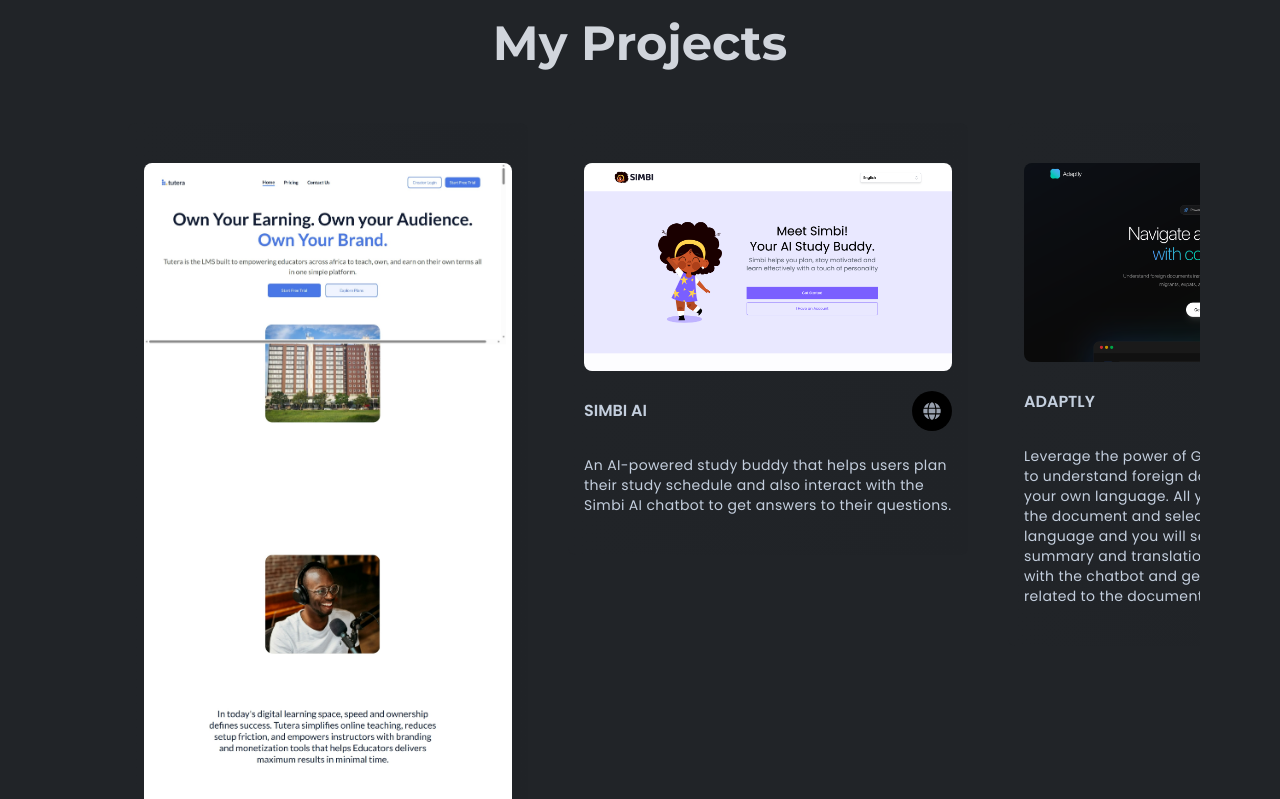
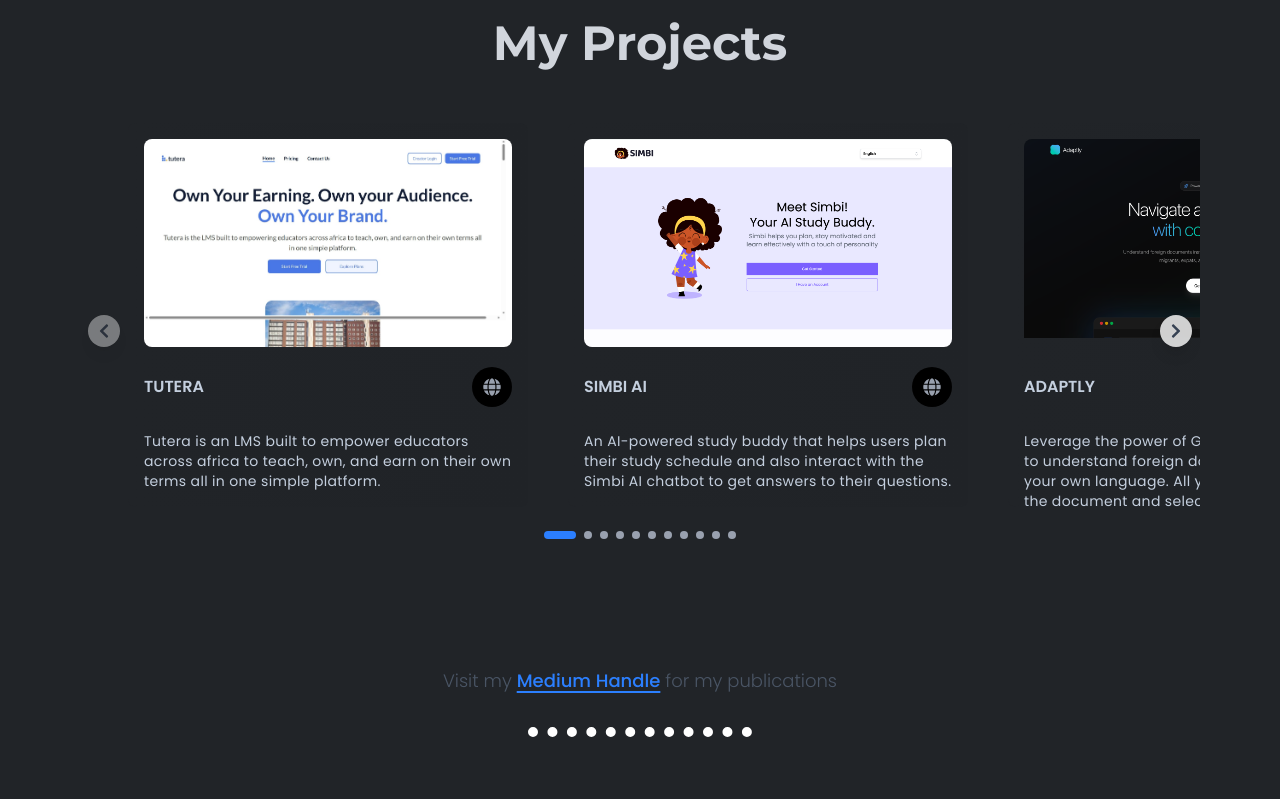
Before and after one commit to Okpara202/my-portfolio, a React (Vite) app: page / in a window 1280 px wide. Shown: the part 2221-3020 px from the top of the page. Built offline with nearby package versions, Linux system fonts and the light colour scheme.

Commit message:
fixed project image height

```diff
--- a/src/components/projects/projectCard.tsx
+++ b/src/components/projects/projectCard.tsx
@@ -13,11 +13,11 @@
 }) {
   return (
     <a className="cursor-pointer" href={link} target="_blank">
-      <div className="w-full p-4 xl:px-4 h-auto xl:py-10 group rounded-lg shadow-shadowOne flex flex-col bg-gradient-to-r from-bodyColor to-[#202327] hover:bg-gradient-to-b hover:from-gray-900 hover:to-gray-900 transition-colors duration-1000 dark:bg-gradient-to-r dark:from-transparent dark:to-transparent">
-        <div className="w-full h-[80%] overflow-hidden rounded-lg">
+      <div className="w-full p-4 xl:px-4 h-80 xl:h-96 group rounded-lg shadow-shadowOne flex flex-col bg-gradient-to-r from-bodyColor to-[#202327] hover:bg-gradient-to-b hover:from-gray-900 hover:to-gray-900 transition-colors duration-1000 dark:bg-gradient-to-r dark:from-transparent dark:to-transparent">
+        <div className="w-full h-40 sm:h-44 md:h-48 lg:h-52 overflow-hidden rounded-lg flex-shrink-0">
           <img
             src={src}
-            className="w-full h-60 object-cover object-top font-semibold"
+            className="w-full h-full object-cover object-top font-semibold"
             alt={`image of ${title}`}
           />
         </div>
```
